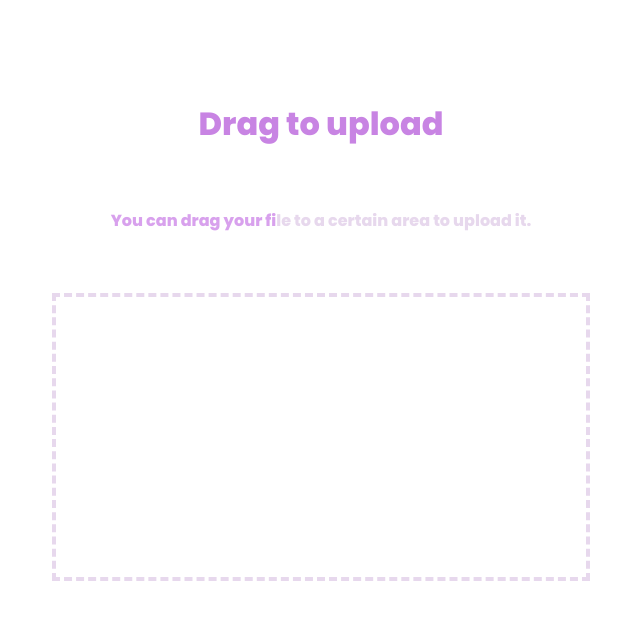
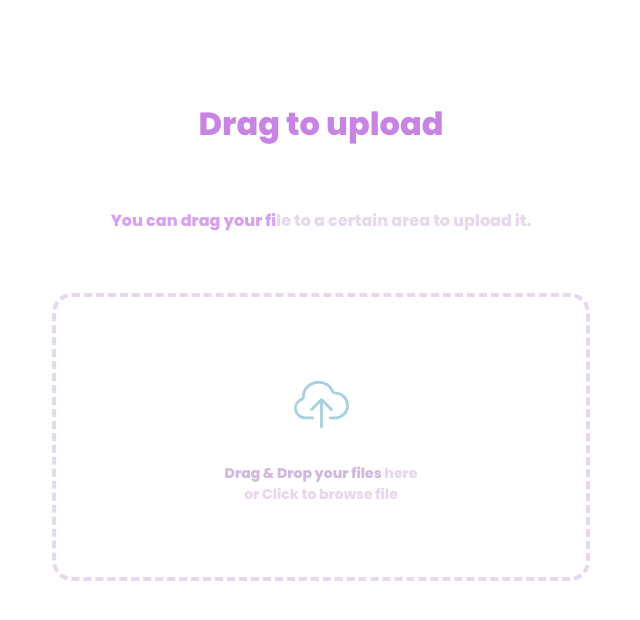
Before and after one commit to HukovaNastya/react-drag-and-drop, a React (Create React App) app: page / in a window 1280 px wide. Shown: the top 620 px of the page, without its empty margins (319-959 px from the left). Built offline with nearby package versions, Linux system fonts and the light colour scheme.

Commit message:
finished ui for task

```diff
--- a/src/App.css
+++ b/src/App.css
@@ -29,4 +29,37 @@
   display: block;
   margin-left: auto;
   margin-right: auto;
+  border-radius: 20px;
+  display: flex;
+  justify-content: center;
 }
+
+.drop-file-input__label {
+  padding-top: 80px;
+  text-align: center;
+  /* filter: opacity(0.5) drop-shadow(0 0 #e7d8ed); */
+}
+
+.drop-file-input__label p{
+  font-weight: 600;
+  font-size: 14px;
+  color: #D2B7DF;
+  max-width: 200px;
+  padding-top: 10px;
+}
+
+.drop-file-input__label span {
+  font-weight: 600;
+  font-size: 14px;
+  color: #e7d8ed;
+}
+
+.drag-and-drop-wrapper input {
+  opacity: 0;
+  position: absolute;
+  top: 0;
+  left: 0;
+  width: 100%;
+  height: 100%;
+  cursor: pointer;
+}
--- a/src/App.js
+++ b/src/App.js
@@ -1,6 +1,8 @@
 import Title from './components/Title';
 import './App.css';
 import './assets/img/UploadImg.png';
+// import uploadImg from './assets/img/UploadImg.png';
+import UploadImg from './components/UploadImg';
 
 function App() {
   return (
@@ -13,7 +15,11 @@ function App() {
         </span>
       </p>
       <div className='drag-and-drop-wrapper'>
-
+        <div className="drop-file-input__label">
+          <UploadImg/>
+          <p>Drag & Drop your files <span>here or Click to browse file</span></p>
+        </div>
+        <input type="file" value="" onChange={() => console.log('Hello word!')}/>
       </div>
     </div>
   );
--- /dev/null
+++ b/src/components/UploadImg.js
@@ -0,0 +1,14 @@
+import React from 'react';
+
+const UploadImg = () => {
+  return (
+    <>
+      <svg id="Group_21" data-name="Group 21" xmlns="http://www.w3.org/2000/svg" width="55" height="55" viewBox="0 0 25.83 22.266">
+        <path fill="#A8D1DE" id="Path_48" data-name="Path 48" d="M540.455,638.148a.666.666,0,1,0,.942-.94l-4.644-4.654-.011-.009a.708.708,0,0,0-.089-.073c-.01-.007-.022-.011-.032-.017a.637.637,0,0,0-.082-.044c-.017-.007-.035-.011-.052-.016a.553.553,0,0,0-.2-.035h0a.518.518,0,0,0-.2.034c-.019.006-.039.01-.057.018s-.046.024-.068.036-.031.015-.046.025a.693.693,0,0,0-.1.081h0l-4.654,4.645a.665.665,0,1,0,.94.942l3.517-3.51-.012,11.18a.665.665,0,0,0,.665.666h0a.666.666,0,0,0,.665-.665l.012-11.18Z" transform="translate(-523.37 -624.21)"/>
+        <path fill="#A8D1DE" id="Path_49" data-name="Path 49" d="M537.922,621.184a6.5,6.5,0,0,0-4.72-2.035h0a.633.633,0,0,1-.578-.4,7.736,7.736,0,0,0-7.147-4.758,8.389,8.389,0,0,0-5.97,2.544,6.553,6.553,0,0,0-1.882,4.929.637.637,0,0,1-.438.606,5.15,5.15,0,0,0-3.321,5.223,5.3,5.3,0,0,0,5.354,4.791h3.377a.665.665,0,1,0,0-1.331h-3.377a3.964,3.964,0,0,1-4.027-3.558,3.827,3.827,0,0,1,2.468-3.881,1.964,1.964,0,0,0,1.294-1.914,5.275,5.275,0,0,1,1.516-3.947,7.032,7.032,0,0,1,5.006-2.131,6.408,6.408,0,0,1,5.92,3.941,1.964,1.964,0,0,0,1.814,1.216h0a5.138,5.138,0,0,1,5.128,5.456,5.263,5.263,0,0,1-5.354,4.818H530.94a.665.665,0,0,0,0,1.331h2.046a6.594,6.594,0,0,0,6.682-6.069A6.417,6.417,0,0,0,537.922,621.184Z" transform="translate(-513.85 -613.992)"/>
+      </svg>
+    </>
+  )
+}
+
+export default UploadImg;
```
